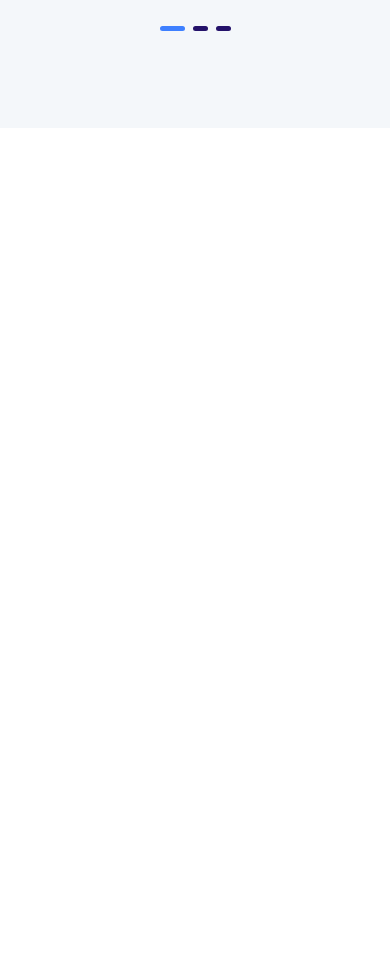
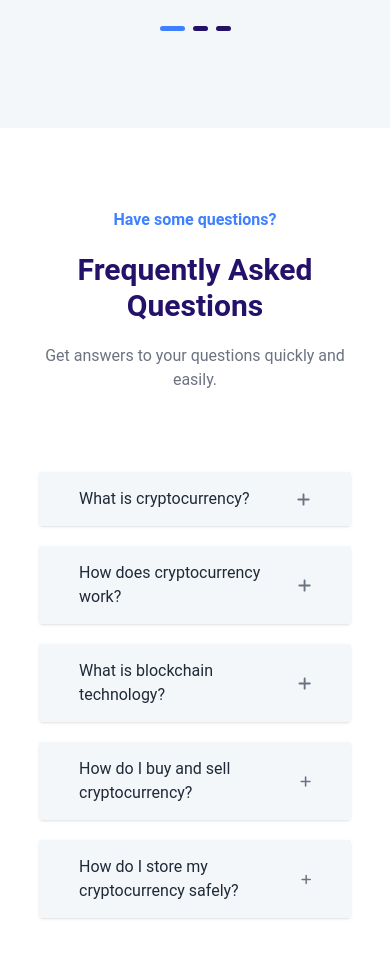
Before and after one commit to faisalchy64/crypton, a React (Create React App) app: page / in a window 390 px wide. Shown: the part 6020-6978 px from the top of the page. Before the commit the page ends 6148 px from the top, so only its background shows below. Built offline with nearby package versions, Linux system fonts and the light colour scheme.

Commit message:
i have created a faq component and a accordion component

```diff
--- /dev/null
+++ b/src/components/Accordion.js
@@ -0,0 +1,50 @@
+import { useState } from "react";
+
+function Accordion({ title, answer }) {
+    const [show, setShow] = useState(false);
+
+    return (
+        <div className="shadow rounded">
+            <h1
+                className={`flex justify-between items-center gap-5 px-10 py-[15px] ${
+                    show
+                        ? "bg-blue-1000 text-white"
+                        : "bg-blue-5000 text-gray-800"
+                }`}
+                onClick={() => setShow(!show)}
+            >
+                <span>{title}</span>
+                {show ? (
+                    <svg
+                        xmlns="http://www.w3.org/2000/svg"
+                        viewBox="0 0 448 512"
+                        width="15"
+                        height="15"
+                        className="fill-white"
+                    >
+                        <path d="M432 256c0 17.7-14.3 32-32 32L48 288c-17.7 0-32-14.3-32-32s14.3-32 32-32l352 0c17.7 0 32 14.3 32 32z" />
+                    </svg>
+                ) : (
+                    <svg
+                        xmlns="http://www.w3.org/2000/svg"
+                        viewBox="0 0 448 512"
+                        width="15"
+                        height="15"
+                        className="fill-gray-500"
+                    >
+                        <path d="M256 80c0-17.7-14.3-32-32-32s-32 14.3-32 32V224H48c-17.7 0-32 14.3-32 32s14.3 32 32 32H192V432c0 17.7 14.3 32 32 32s32-14.3 32-32V288H400c17.7 0 32-14.3 32-32s-14.3-32-32-32H256V80z" />
+                    </svg>
+                )}
+            </h1>
+            <div
+                className={`text-[15px] text-gray-500 px-[25px] transition-all duration-500 text-justify ${
+                    show ? "py-[25px]" : "h-0 overflow-hidden"
+                }`}
+            >
+                {answer}
+            </div>
+        </div>
+    );
+}
+
+export default Accordion;
--- /dev/null
+++ b/src/components/Faq.js
@@ -0,0 +1,49 @@
+import Accordion from "./Accordion";
+
+function Faq() {
+    return (
+        <section className="py-20">
+            <div
+                className="text-center px-10 mb-20"
+                data-aos="fade-up"
+                data-aos-duration="3000"
+            >
+                <p className="font-bold text-blue-1000">Have some questions?</p>
+                <h3 className="text-3xl md:text-4xl font-bold text-center text-indigo-1000 my-5">
+                    Frequently Asked Questions
+                </h3>
+                <p className="text-gray-500">
+                    Get answers to your questions quickly and easily.
+                </p>
+            </div>
+            <div className="w-4/5 flex flex-col md:flex-row gap-5 mx-auto">
+                <div className="flex flex-col gap-5">
+                    <Accordion
+                        title="What is cryptocurrency?"
+                        answer="Cryptocurrency is a digital or virtual currency that uses cryptography for security and is decentralized, meaning it is not controlled by a central authority such as a government or financial institution. Cryptocurrencies are based on a distributed ledger technology called blockchain, which allows for secure and transparent transactions. Some popular cryptocurrencies include Bitcoin and Ethereum."
+                    />
+                    <Accordion
+                        title="How does cryptocurrency work?"
+                        answer="Cryptocurrencies use blockchain technology to record and verify transactions on a decentralized network. In a cryptocurrency transaction, the sender uses their private key to transfer ownership of a specific amount of cryptocurrency to the recipient's public key. This transaction is broadcast to the network and verified by nodes (i.e. computers on the network) through a process called mining. Once a transaction is verified, it is added to the blockchain, which is a publicly-available, tamper-evident ledger of all transactions on the network. This ensures that the transaction is secure and transparent."
+                    />
+                    <Accordion
+                        title="What is blockchain technology?"
+                        answer="Blockchain is a distributed ledger technology that allows for secure and transparent record-keeping. It is a decentralized system that allows for the recording of transactions across a network of computers, without the need for a central authority. Each transaction on a blockchain is verified by the network through a process called mining, and once verified, it is added to a block, which is added to the chain of previous blocks. This creates an immutable and tamper-evident record of all transactions on the network. Blockchain technology is used in many industries, including finance, supply chain management, and the public sector."
+                    />
+                </div>
+                <div className="flex flex-col gap-5">
+                    <Accordion
+                        title="How do I buy and sell cryptocurrency?"
+                        answer="To buy and sell cryptocurrency, you will need to use a cryptocurrency exchange. A cryptocurrency exchange is a platform that allows you to buy, sell, and trade cryptocurrencies. Some popular exchanges include Coinbase and Binance. Before you can buy and sell cryptocurrency on an exchange, you will need to create an account and verify your identity. This typically involves providing personal information and proof of identity, such as a government-issued ID. Once your account is set up and verified, you can link your bank account or credit card to the exchange and start buying and selling cryptocurrency. Some exchanges also allow you to buy cryptocurrency using other payment methods, such as PayPal."
+                    />
+                    <Accordion
+                        title="How do I store my cryptocurrency safely?"
+                        answer="To store your cryptocurrency safely, you will need to use a cryptocurrency wallet. A cryptocurrency wallet is a digital wallet that allows you to securely store, send, and receive cryptocurrencies. There are different types of wallets, including hot wallets, which are connected to the internet, and cold wallets, which are offline. It is generally considered safer to use a cold wallet, such as a hardware wallet, to store your cryptocurrency, as it is not connected to the internet and is therefore less vulnerable to hacking. When choosing a cryptocurrency wallet, be sure to research and compare different options to find one that meets your needs and is secure. It is also important to keep your wallet's private keys and recovery phrase in a safe and secure place, as these are needed to access your cryptocurrency."
+                    />
+                </div>
+            </div>
+        </section>
+    );
+}
+
+export default Faq;
--- a/src/pages/Home.js
+++ b/src/pages/Home.js
@@ -1,3 +1,4 @@
+import Faq from "../components/Faq";
 import Features from "../components/Features";
 import Hero from "../components/Hero";
 import Step from "../components/Step";
@@ -12,6 +13,7 @@ function Home() {
             <Step />
             <Team />
             <Testimonial />
+            <Faq />
         </>
     );
 }
```
